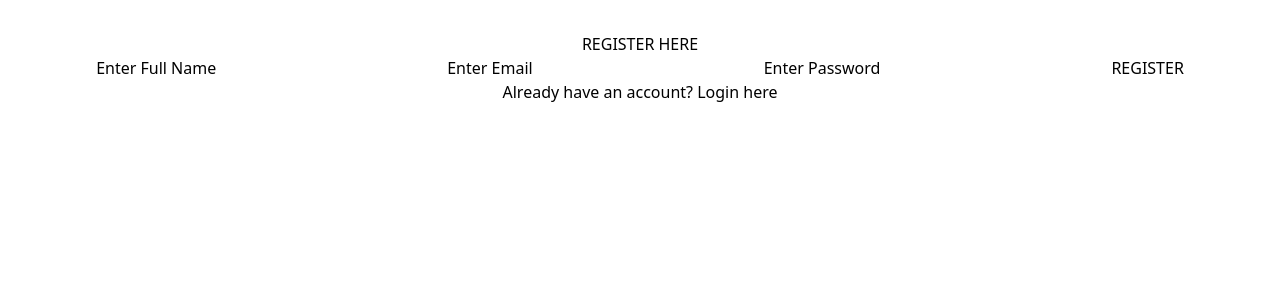
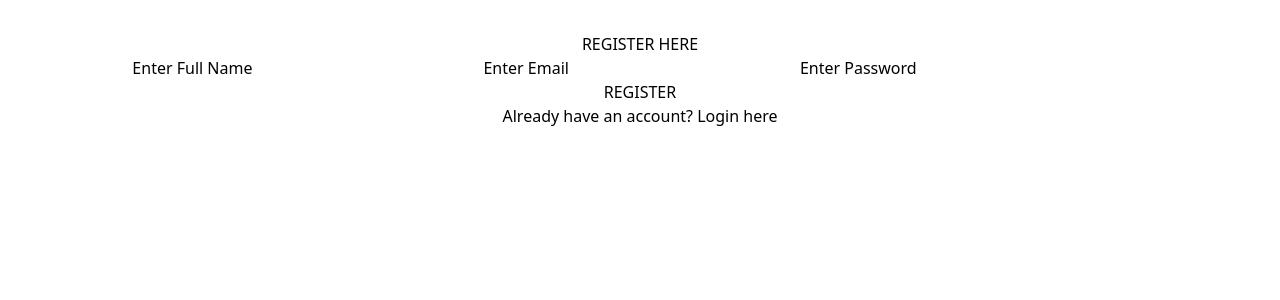
Before and after one commit to shoaibwaqar665/Clip-code, a React (Vite) app: page / in a window 1280 px wide. Shown: the top 300 px of the page. Built offline with nearby package versions, Linux system fonts and the light colour scheme.

Commit message:
styled the button

```diff
--- a/src/components/SignUp.jsx
+++ b/src/components/SignUp.jsx
@@ -80,15 +80,17 @@ const Signup = () => {
 					value={formData.password}
 				/>
 
-				<button type="submit" className="btn btn-success mybtn2 px-4 py-2 bg-green-500 text-white" disabled={isLoading}>
-					{isLoading ? 'REGISTERING...' : 'REGISTER'}
-				</button>
+				<div className="flex justify-center items-center">
+					<button type="submit" className="btn btn-success mybtn2 px-4 py-2 bg-green-500 text-white" disabled={isLoading}>
+						{isLoading ? 'REGISTERING...' : 'REGISTER'}
+					</button>
+				</div>
+
+				<span className="text-gray-600 text-center mt-4 block">
+					Already have an account? Login <Link to="/login" className="text-blue-500">here</Link>
+				</span>
 			</form>
 			{registrationError && <div className="error-msg mt-4 text-red-500">{registrationError}</div>}
-
-			<span className="mt-4 block text-gray-600">
-				Already have an account? Login <Link to="/login" className="text-blue-500">here</Link>
-			</span>
 		</div>
 	);
 };
```
